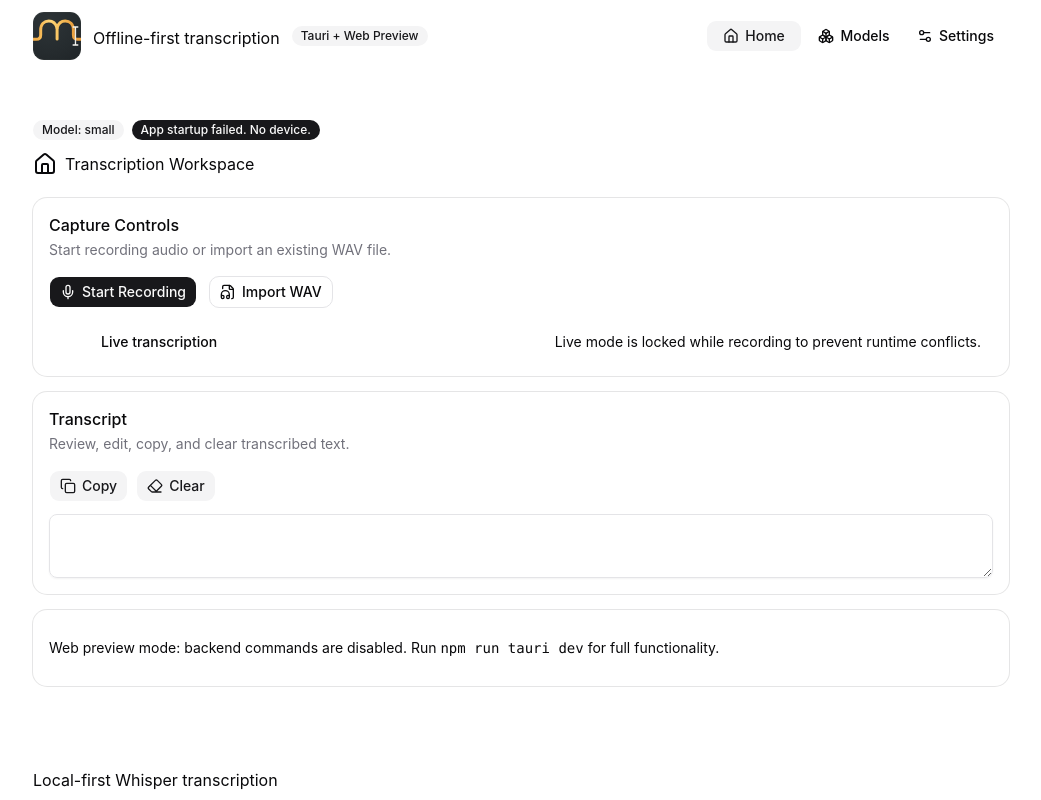
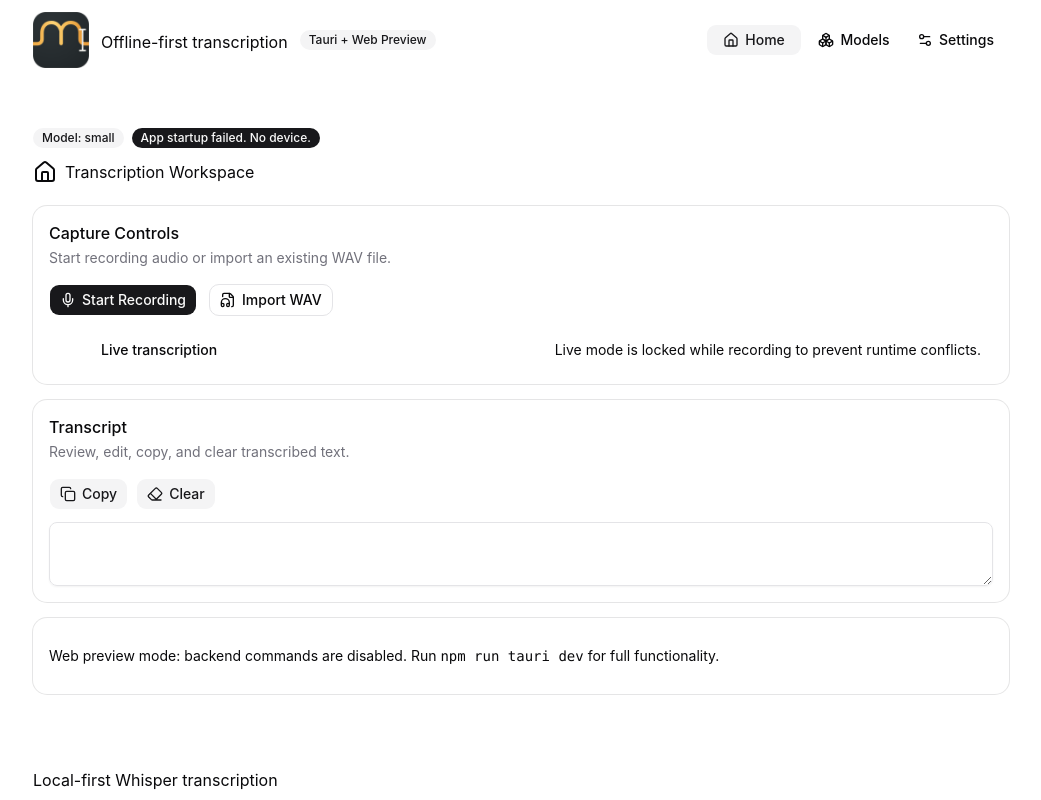
Before and after one commit to jeshuaedgar/murmur, a React (Vite) app: page /home in a window 1280 px wide. Shown: the whole page, without its empty margins (119-1160 px from the left). Built offline with nearby package versions, Linux system fonts and the light colour scheme.

Commit message:
fix(branding): use high resolution app logo

```diff
--- a/src/App.tsx
+++ b/src/App.tsx
@@ -4,7 +4,7 @@ import { Boxes, House, Settings2 } from "lucide-react";
 import { Button } from "@/components/ui/button";
 import { Badge } from "@/components/ui/badge";
 
-const murmurMarkUrl = new URL("./assets/murmur-mark.svg", import.meta.url).href;
+const murmurMarkUrl = new URL("./assets/murmur-mark.png", import.meta.url).href;
 
 function NavButton({
 	to,
@@ -41,7 +41,7 @@ export default function App({ children }: { children: ReactNode }) {
 				<div className="mx-auto flex w-full max-w-5xl flex-wrap items-center justify-between gap-3 px-4 py-3 md:px-6">
 					<div className="flex items-center gap-3">
 						<div className="flex items-center gap-3">
-							<img src={murmurMarkUrl} alt="Murmur" className="size-12" />
+							<img src={murmurMarkUrl} alt="Murmur" className="size-14" />
 							<p className="mt-1">
 								Offline-first transcription
 							</p>
```
Also changed, not shown: src/assets/murmur-mark.png (added).
